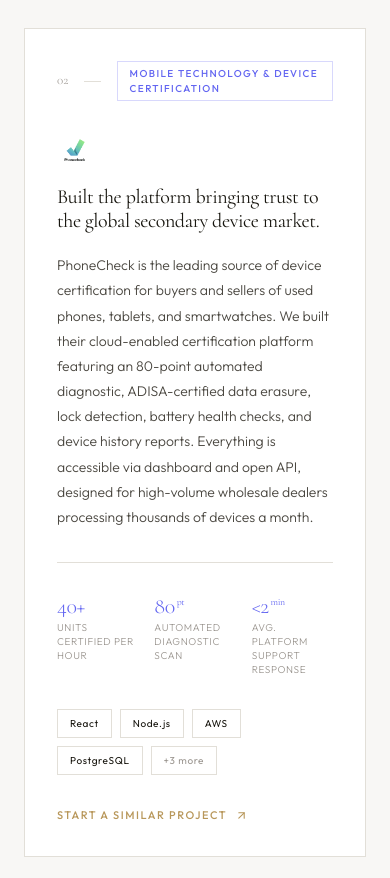
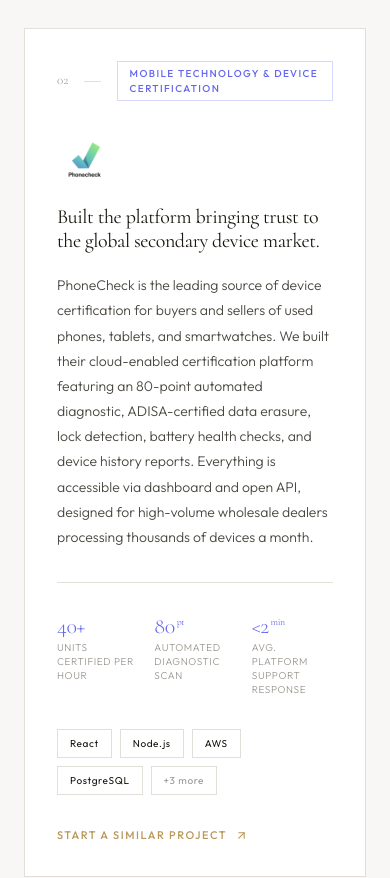
Before and after one commit to rikhinagra/sachhsoft, a Next.js app: page /case-studies in a window 390 px wide. Shown: the part 2000-2878 px from the top of the page. Built offline with nearby package versions, Linux system fonts and the light colour scheme.

Commit message:
Case studies: increase PhoneCheck and Chicago Indian Arts logo size

```diff
--- a/app/case-studies/page.tsx
+++ b/app/case-studies/page.tsx
@@ -37,7 +37,7 @@
   id: string; idx: string; client: string; industry: string; headline: string;
   desc: string; metrics: { value: string; sup: string; label: string }[];
   tech: string[]; accent: string; bg: string; featured: boolean;
-  logoUrl?: string; logoSvg?: React.ReactNode; logoInvert?: boolean;
+  logoUrl?: string; logoSvg?: React.ReactNode; logoInvert?: boolean; logoLg?: boolean;
 }[] = [
   {
     id: "renewrx",
@@ -63,6 +63,7 @@
     client: "PhoneCheck",
     industry: "Mobile Technology & Device Certification",
     logoUrl: "/logos/phonecheck.webp",
+    logoLg: true,
     headline: "Built the platform bringing trust to the global secondary device market.",
     desc: "PhoneCheck is the leading source of device certification for buyers and sellers of used phones, tablets, and smartwatches. We built their cloud-enabled certification platform featuring an 80-point automated diagnostic, ADISA-certified data erasure, lock detection, battery health checks, and device history reports. Everything is accessible via dashboard and open API, designed for high-volume wholesale dealers processing thousands of devices a month.",
     metrics: [
@@ -118,6 +119,7 @@
     client: "Chicago Indian Arts",
     industry: "Arts, Culture & Non-Profit",
     logoUrl: "https://res.cloudinary.com/dom3oj7ya/image/upload/v1770979601/CIA-logo-black_snmlaz.webp",
+    logoLg: true,
     headline: "Designed and built the digital home for Chicago's most ambitious Indian cultural platform.",
     desc: "Chicago Indian Arts is a non-profit founded by Jigar Shah to celebrate Indian cultural heritage through three flagship programs: the Chicago Indian Literature Festival, Chicago Indian Fashion Week, and the Wildlife Photography &amp; Visual Arts Festival. We designed and developed their complete website and digital platform including event registration, program pages, gallery, vendor and brand intake forms, press and media section, and a donation system. The result is a premium online presence worthy of their world-class events at Navy Pier, Congress Plaza Hotel, and the Art Institute of Chicago.",
     metrics: [
@@ -360,14 +362,14 @@
                   </div>
 
                   {/* Logo / Client */}
-                  <div className="h-9 flex items-center mb-4">
+                  <div className={`${cs.logoLg ? "h-14" : "h-9"} flex items-center mb-4`}>
                     {cs.logoSvg ? (
                       <div>{cs.logoSvg}</div>
                     ) : cs.logoUrl ? (
                       <img
                         src={cs.logoUrl}
                         alt={cs.client}
-                        className="max-h-9 max-w-[160px] object-contain"
+                        className={`${cs.logoLg ? "max-h-14 max-w-[200px]" : "max-h-9 max-w-[160px]"} object-contain`}
                         style={cs.logoInvert ? { filter: "brightness(0)" } : undefined}
                       />
                     ) : (
```
